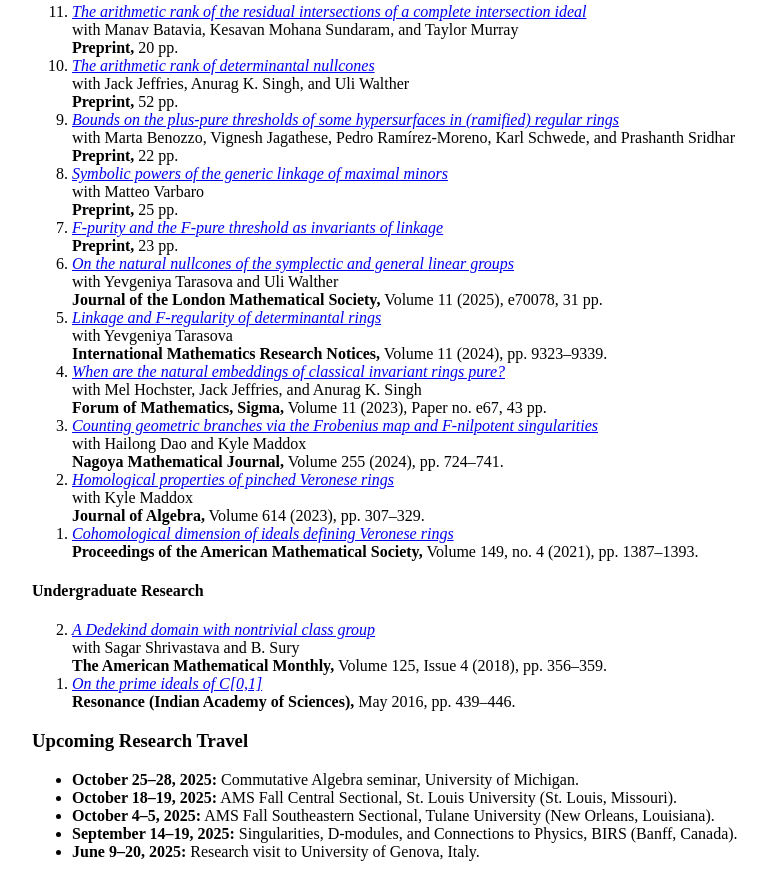
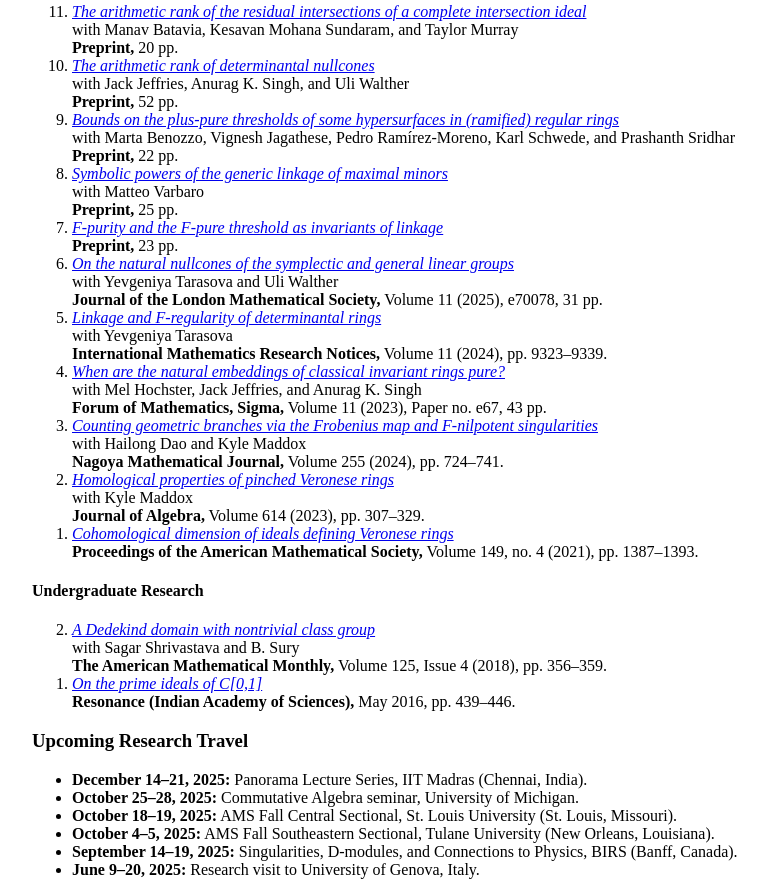
Before and after one commit to vaibhav-pandey1/vaibhav-pandey1.github.io, a plain HTML site: page research.html in a window 1280 px wide. Shown: the part 301-1196 px from the top of the page, without its empty margins (224-988 px from the left). Drawn offline with Linux system fonts and the light colour scheme.

Commit message:
Update research.html

```diff
--- a/research.html
+++ b/research.html
@@ -117,6 +117,8 @@
 
    <h3>Upcoming Research Travel</h3>
 <ul>
+
+  <li><b>December 14–21, 2025:</b> Panorama Lecture Series, IIT Madras (Chennai, India).</li>
   <li><b>October 25–28, 2025:</b> Commutative Algebra seminar, University of Michigan.</li>
   <li><b>October 18–19, 2025:</b> AMS Fall Central Sectional, St. Louis University (St. Louis, Missouri).</li>
   <li><b>October 4–5, 2025:</b> AMS Fall Southeastern Sectional, Tulane University (New Orleans, Louisiana).</li>
```
